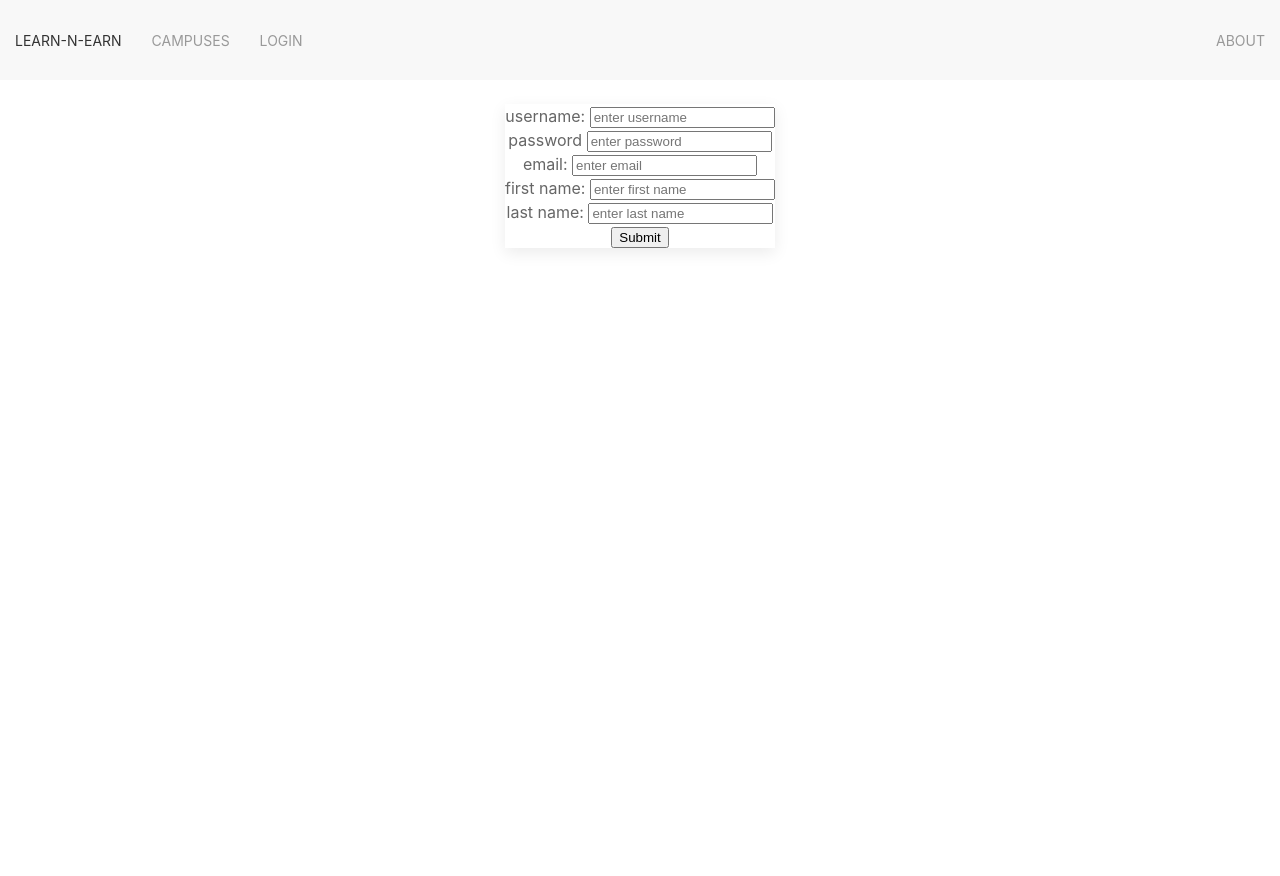
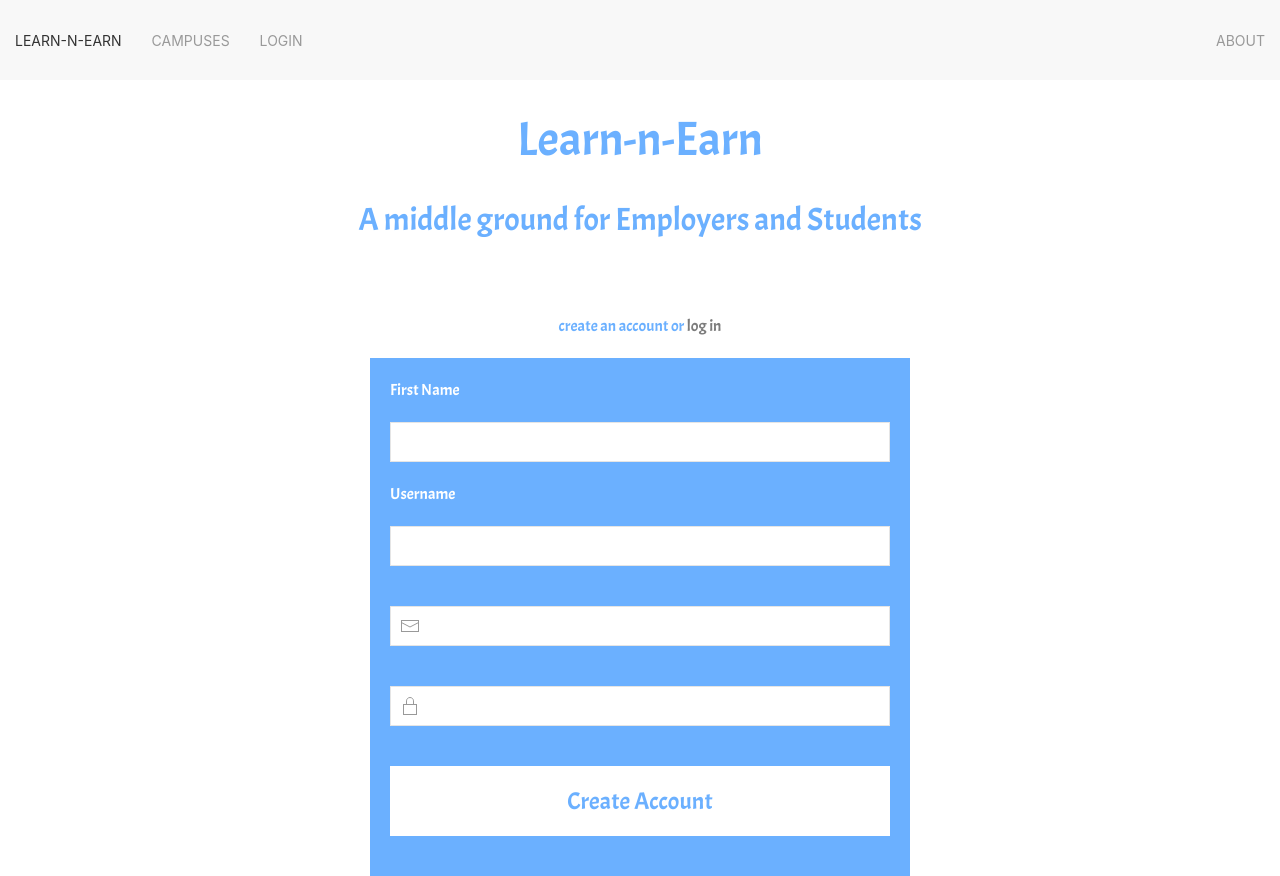
Before and after one commit to kelleyindahouse/Learn-N-Earn, a website: page public/signup.html in a window 1280 px wide. Before the commit the page ends 800 px from the top, so only its background shows below. Drawn offline with nearby package versions, Linux system fonts and the light colour scheme.

Commit message:
added logan's changes

```diff
--- /dev/null
+++ b/public/css/signup.css
@@ -0,0 +1,46 @@
+.webInfo {
+  color: rgb(107, 176, 255);
+  font-size: xxx-large;
+  font-family: 'Acme', sans-serif;
+}
+
+#webDesc {
+  font-size: xx-large;
+}
+
+.formContainer {
+  font-size: medium;
+  color: white;
+  font-family: 'Acme', sans-serif;
+  padding-left: 20px;
+  padding-right: 20px;
+  padding-top: 20px;
+  padding-bottom: 20px;
+  background: rgb(107, 176, 255);
+}
+
+#signupBtn {
+  border: 1px;
+  background-color: rgb(255, 255, 255);
+  color: rgb(107, 176, 255);
+  font-size: x-large;
+}
+
+.signupPad {
+  padding-top: 20px;
+}
+
+#login {
+  font-size: medium;
+  padding-top: 50px;
+}
+
+#loginLink {
+  color: rgb(124, 124, 124);
+}
+
+#loginLink:hover {
+  color: red;
+  background-color: transparent;
+  text-decoration: underline;
+}
--- a/public/signup.html
+++ b/public/signup.html
@@ -5,18 +5,21 @@
   <meta charset="UTF-8">
   <meta http-equiv="X-UA-Compatible" content="IE=edge">
   <meta name="viewport" content="width=device-width, initial-scale=1.0">
-  <title>Login</title>
-  <link rel="stylesheet" href="/public/css/reset.css">
-  <link rel="preconnect" href="https://fonts.googleapis.com">
-  <link rel="preconnect" href="https://fonts.gstatic.com" crossorigin>
-  <link href="https://fonts.googleapis.com/css2?family=Acme&family=Press+Start+2P&display=swap" rel="stylesheet">
+  <title>Signup</title>
+  <link rel="stylesheet" href="/public/reset.css">
   <link rel="stylesheet" href="css/uikit.min.css" />
   <script src="js/uikit.min.js"></script>
   <script src="js/uikit-icons.js"></script>
+  <script src="uikit/dist/js/uikit-icons.min.js"></script>
+  <link rel="stylesheet" href="./css/signup.css">
+  <link rel="preconnect" href="https://fonts.googleapis.com">
+  <link rel="preconnect" href="https://fonts.gstatic.com" crossorigin>
+  <link href="https://fonts.googleapis.com/css2?family=Acme&display=swap" rel="stylesheet">
 </head>
 
-<body>
+<body class="container">
 
+  <!-- NAVBAR-------------------------------- -->
   <nav class="uk-navbar-container" uk-navbar>
     <div class="uk-navbar-left">
       <ul class="uk-navbar-nav">
@@ -55,44 +58,60 @@
   </nav>
   <br>
 
+  <!-- NAVBAR----------------------------------- -->
 
-<div class="uk-container uk-container-small">
-  <div class="uk-child-width-expand@s uk-text-center" uk-grid>
-    <div uk-scrollspy="cls:uk-animation-fade">
-      <div class="uk-card-media-left uk-card-default">
-        <div class="uk-card-media-top">
-          <form>
-              <div class="grid-container">
-                <div class="grid-padding-x">
-                  <div class="medium-6 cell">
-                    <label>username:
-                      <input type="text" placeholder="enter username" id="rUsername">
-                    </label>
+  <div class="webInfo uk-flex uk-flex-center">
+    <p id="webName">Learn-n-Earn</p>
   </div>
-                  <div class="medium-6 cell">
-                    <label>password
-                      <input type="text" placeholder="enter password" id="rPassword">
-                    </label>
+
+  <div class="webInfo uk-flex uk-flex-center">
+    <p id="webDesc">A middle ground for Employers and Students</p>
   </div>
-                  <div class="medium-6 cell">
-                    <label>email:
-                      <input type="text" placeholder="enter email" id="rEmail">
-                    </label>
+
+  <div class="webInfo uk-flex uk-flex-center">
+    <p id="login" class='uk-link-text'>create an account or <a class="uk-link-text" href="./login.html"
+        id="loginLink">log in</a></p>
   </div>
-                  <div class="medium-6 cell">
-                    <label>first name:
-                      <input type="text" placeholder="enter first name" id="rFirstname">
-                    </label>
+
+  <div class="uk-flex uk-flex-center">
+
+    <form class='formContainer'>
+
+
+      <div class="formBox">
+        <p>First Name</p>
+        <input class="uk-input uk-form-width-large" type="text">
       </div>
-                  <div class="medium-6 cell">
-                    <label>last name:
-                      <input type="text" placeholder="enter last name" id="rLastname">
-                    </label>
+
+
+      <div class="uk-margin">
+        <p>Username</p>
+        <input class="uk-input uk-form-width-large" type="text">
+      </div>
+
+
+
+      <div class="uk-inline uk-margin">
+        <span class="uk-form-icon" uk-icon="icon: mail"></span>
+        <input class="uk-input uk-form-width-large" type="text">
+      </div>
+
+
+      <div class="uk-margin">
+        <div class="uk-inline">
+          <span class="uk-form-icon" uk-icon="icon: lock"></span>
+          <input class="uk-input uk-form-width-large" type="password">
         </div>
       </div>
-                <button type="button" class="alert button" id="submitBtn">Submit</button>
+
+      <div class="uk-margin uk-margin-small-top signupPad">
+        <button class='uk-form-width-large formContainer' id="signupBtn">Create Account</button>
       </div>
+
+
     </form>
+
+  </div>
 
 
 
@@ -134,12 +153,5 @@
 
     </script>
 
-
-
-
-
-
-
-<script src="https://cdn.jsdelivr.net/npm/foundation-sites@6.7.4/dist/js/foundation.min.js" crossorigin="anonymous"></script>
 </body>
 </html>
```
Lines whose indentation alone changed are shown as unchanged.
